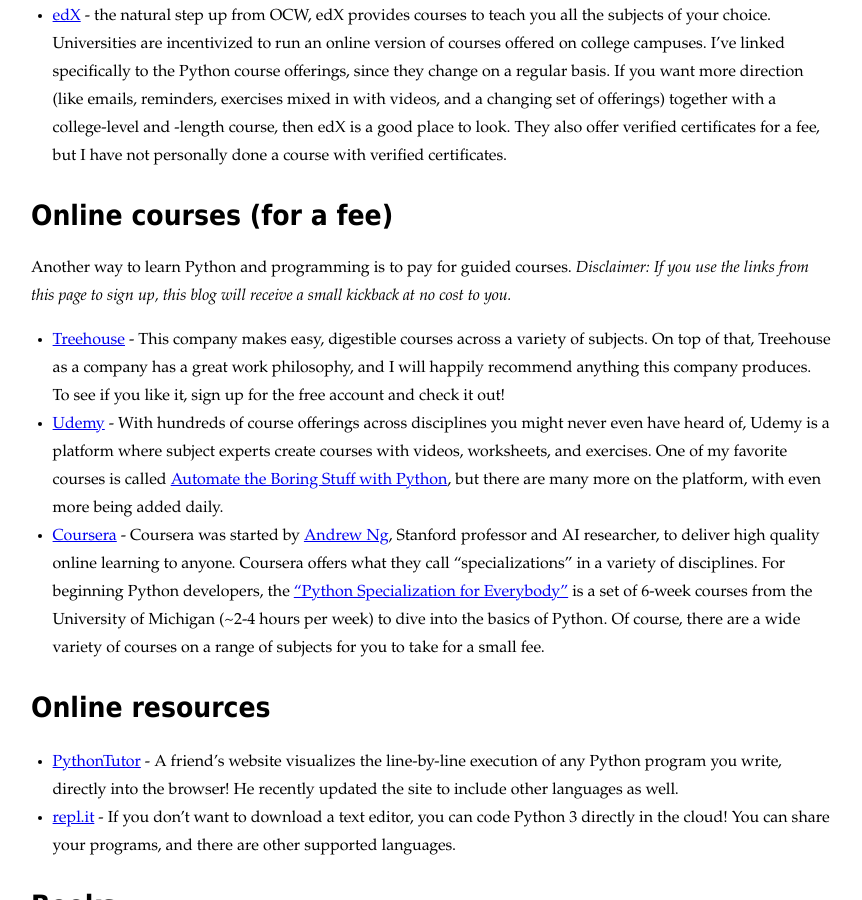
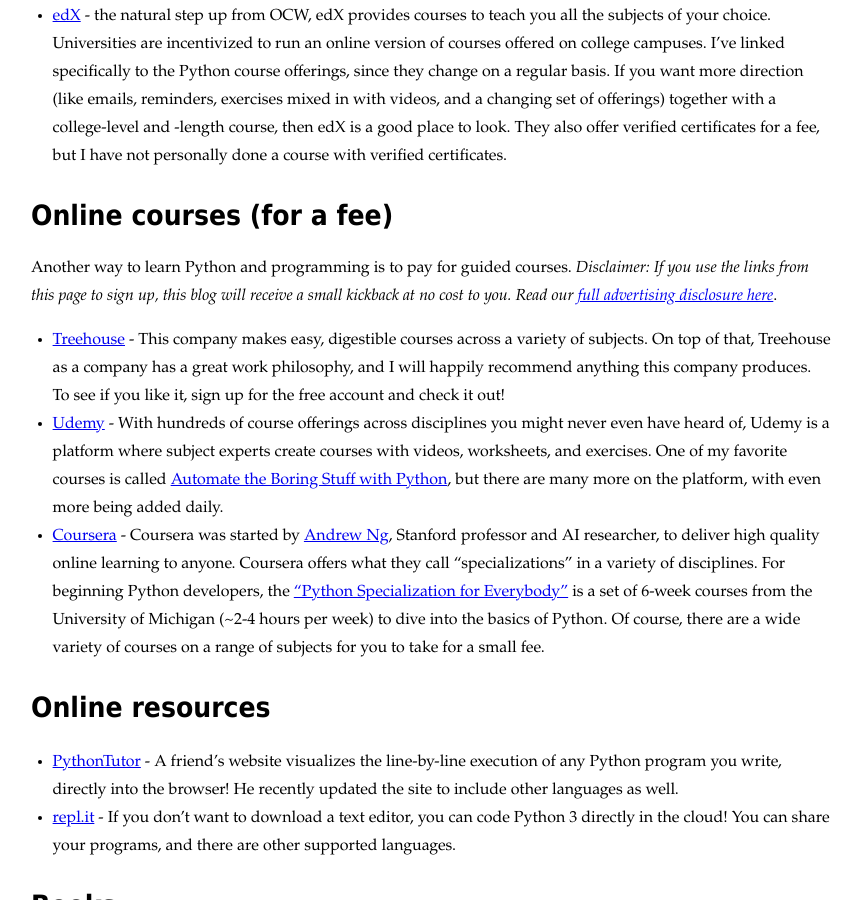
Before and after one commit to mprat/practicepython, a Jekyll site: the page built from _posts/2017-01-15-resources-for-learners.md, in a window 1280 px wide and 900 px high, scrolled down 981 px. Shown: the whole window, without its empty margins (209-1071 px from the left). Built offline with Jekyll 4.4.1, drawn with Linux system fonts in a browser that asks for light colours; comment, search, counter and statistics services are not loaded; some of the changed text lies outside the part shown.

Commit message:
include adversiting disclosure

```diff
--- a/_includes/adsense.html
+++ b/_includes/adsense.html
@@ -1,9 +1,10 @@
 <script async src="//pagead2.googlesyndication.com/pagead/js/adsbygoogle.js"></script>
-<!-- footer-ad-pp -->
+<!-- responsive-practicepython -->
 <ins class="adsbygoogle"
-     style="display:inline-block;width:728px;height:90px"
+     style="display:block"
      data-ad-client="ca-pub-6567168629713427"
-     data-ad-slot="4016925392"></ins>
+     data-ad-slot="4170472597"
+     data-ad-format="auto"></ins>
 <script>
 (adsbygoogle = window.adsbygoogle || []).push({});
 </script>
--- a/_includes/footer.html
+++ b/_includes/footer.html
@@ -1,9 +1,12 @@
 <div class="footer center">
 {% if page.url contains 'exercises' or page.title == 'Practice Python' %}
 	{% include udemy_banner.html %}
-{% else if jekyll.environment == 'production' %}
+{% endif %}
+
+<div><i>Copyright Michele Pratusevich, 2014-2017.</i></div>
+<div><a href="{{ site.baseurl }}/disclosure.html"><i>Adversiting disclosure</i></a></div>
+
+{% if jekyll.environment == 'production' %}
 	{% include adsense.html %}
 {% endif %}
-
-<div><i>Copyright Michele Pratusevich, 2017.</i></div>
 </div>
--- a/_posts/2017-01-15-resources-for-learners.md
+++ b/_posts/2017-01-15-resources-for-learners.md
@@ -28,7 +28,7 @@
 
 # Online courses (for a fee)
 
-Another way to learn Python and programming is to pay for guided courses. _Disclaimer: If you use the links from this page to sign up, this blog will receive a small kickback at no cost to you._
+Another way to learn Python and programming is to pay for guided courses. _Disclaimer: If you use the links from this page to sign up, this blog will receive a small kickback at no cost to you. Read our [full advertising disclosure here]({{ site.baseurl }}/disclosure.html)_.
 
 * [Treehouse](http://treehouse.7eer.net/c/348966/245646/3944){:target="_blank"} - This company makes easy, digestible courses across a variety of subjects. On top of that, Treehouse as a company has a great work philosophy, and I will happily recommend anything this company produces. To see if you like it, sign up for the free account and check it out!
 * [Udemy](http://click.linksynergy.com/fs-bin/click?id=xcNOXHETw7Y&offerid=323058.7&type=3&subid=0){:target="_blank"} - With hundreds of course offerings across disciplines you might never even have heard of, Udemy is a platform where subject experts create courses with videos, worksheets, and exercises. One of my favorite courses is called [Automate the Boring Stuff with Python](http://click.linksynergy.com/fs-bin/click?id=xcNOXHETw7Y&offerid=323058.3099&type=3&subid=0){:target="_blank"}, but there are many more on the platform, with even more being added daily.
@@ -43,4 +43,6 @@
 
 {% include books.md %}
 
+_Read our [full advertising disclosure]({{ site.baseurl }}/disclosure.html)._
+
 If you have any course or book recommendations, let me know in the comments!
```
Also changed, not shown: disclosure.md (added, +16 -0 lines).
